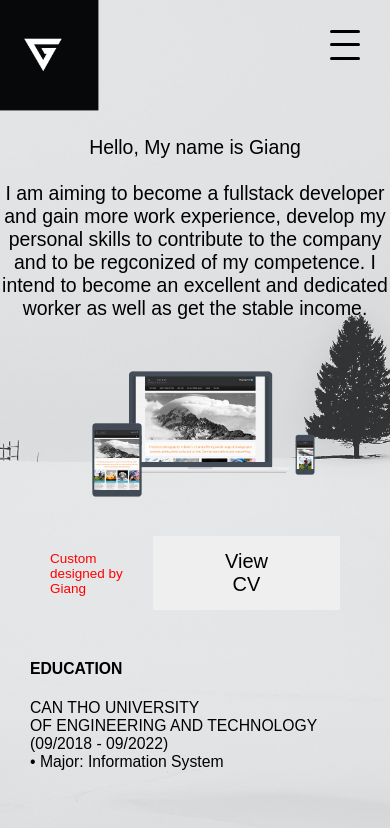
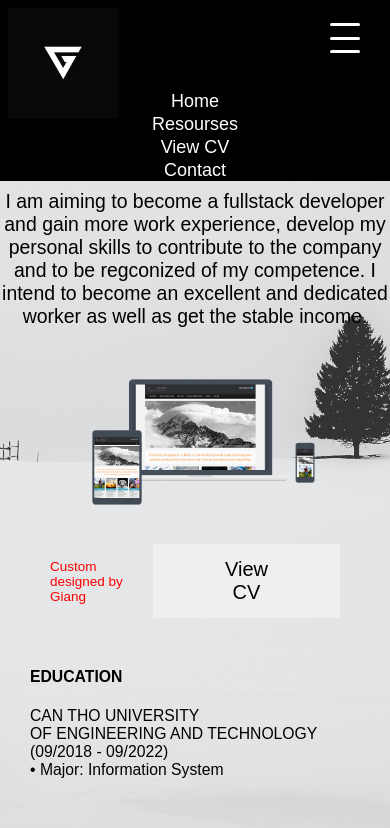
Before and after one commit to vpgiang0205/Portfolio.io, a plain HTML site: page index.html in a window 390 px wide. Both pictures are taken after a click on the link 345 px from the left and 44 px from the top of the page. Shown: the top 828 px of the page. Drawn offline with Linux system fonts and the light colour scheme.

Commit message:
added responsive navbar

```diff
--- a/css/index.scss
+++ b/css/index.scss
@@ -33,8 +33,8 @@ body {
     background-attachment: fixed;
     background-position: center;
     background-image: url('../images/wallpaperflare.com_wallpaper.jpg');
-    opacity: 0;
-    Transition: opacity 3s;
+    // opacity: 0;
+    // transition: opacity 0.3s;
 }
 
 .container_fluid {
@@ -46,13 +46,15 @@ body {
 
 
     header {
-
         // background-color: blue;
 
-        grid-column: 2/3;
+        grid-column: 1/4;
         font-size: 14px;
         align-items: center;
         display: flex;
+        width: 100%;
+        z-index: 100;
+        position: fixed;
         justify-content: space-between;
 
         .nav {
@@ -66,7 +68,7 @@ body {
             transition: 1s ease;
 
             :hover {
-                transform: translateY(12px) scale(129%);
+                transform: translate(20px, 20px) scale(129%);
             }
         }
 
@@ -79,7 +81,7 @@ body {
             width: 30px;
 
             .bar {
-                background-color: black;
+                background-color: white;
                 height: 3px;
                 width: 100%;
                 border-radius: 10px;
@@ -106,6 +108,7 @@ body {
     }
 
     main {
+        margin-top: 10rem;
         // background-color: red;
         grid-column: 2/3;
         font-size: 24px;
@@ -295,20 +298,48 @@ body {
 
     .container_fluid {
         grid-template-columns: auto auto auto;
-        .nav {
+
+        header {
+            background-color: black;
             flex-direction: column;
+            align-items: flex-start;
+
+
+            ul {
+
+                width: 100%;
+            }
+
+            .nav {
+
+                background-color: black;
+                flex-direction: column;
+
+                li {
+                    text-align: center;
+                    font-size: 20px;
+
+                    a {
+                        color: white;
+                    }
+                }
+            }
+
+            .nav{
+                display: none;
+            }
+            .nav.active {
+                display: flex;
+            }
+
+            .btn_toggle {
+                display: flex;
+                margin: 6% 0;
+            }
         }
 
-        .btn_toggle {
-            display: flex;
-        }
 
-        .nav_link{
-            display: none;
-        }
-        .nav_link.active {
-             display: flex;
-        }
+
 
 
         main {
--- a/index.html
+++ b/index.html
@@ -9,9 +9,9 @@
     <title>Portfolio</title>
 </head>
 
-<body onload="document.body.style.opacity = '1'">
+<body>
     <div class="container_fluid">
-        <header>
+        <header class="header">
             <ul class="logo">
                 <img src="./images/logo.jpg" alt="">
             </ul>
--- a/js/index.js
+++ b/js/index.js
@@ -1,11 +1,12 @@
-const btntoggle = document.getElementsByClassName('btn_toggle')[0];
-const navlink = document.getElementsByClassName('nav')[0];
+const btnToggle = document.getElementsByClassName('btn_toggle')[0];
+const navLink = document.getElementsByClassName('nav')[0];
 
-btntoggle.addEventListener('click', () => {
-    navlink.classList.toggle('active')
+btnToggle.addEventListener('click', () => {
+    navLink.classList.toggle('active')
 })
 
-// window.onload = () => {
+// //switch tab
+//  window.onload = () => {
 //     const tab_switchers = document.querySelectorAll('[data-switcher]');
 
 //     for (let i = 0; i < tab_switchers.length; i++) {
@@ -15,7 +16,7 @@ btntoggle.addEventListener('click', () => {
 //         tab_switcher.addEventListener('click', () => {
 //             document.querySelector('.tabs .tab.is-active').classList.remove('is-active');
 //             tab_switcher.parentNode.classList.add('is-active');
-
+// //
 //             SwitchPage(page_id);
 //         });
 //     }
```
Also changed, not shown: css/index.css, 1 other file.
